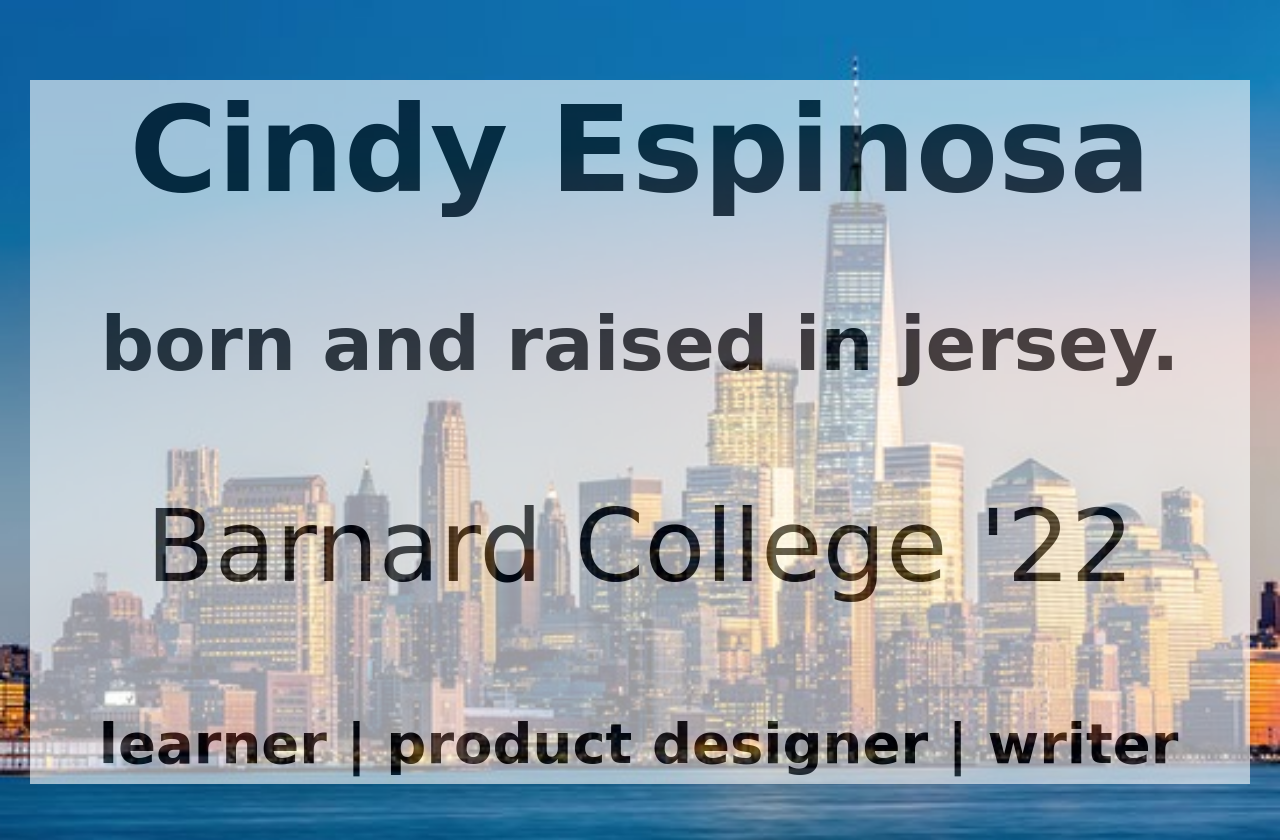
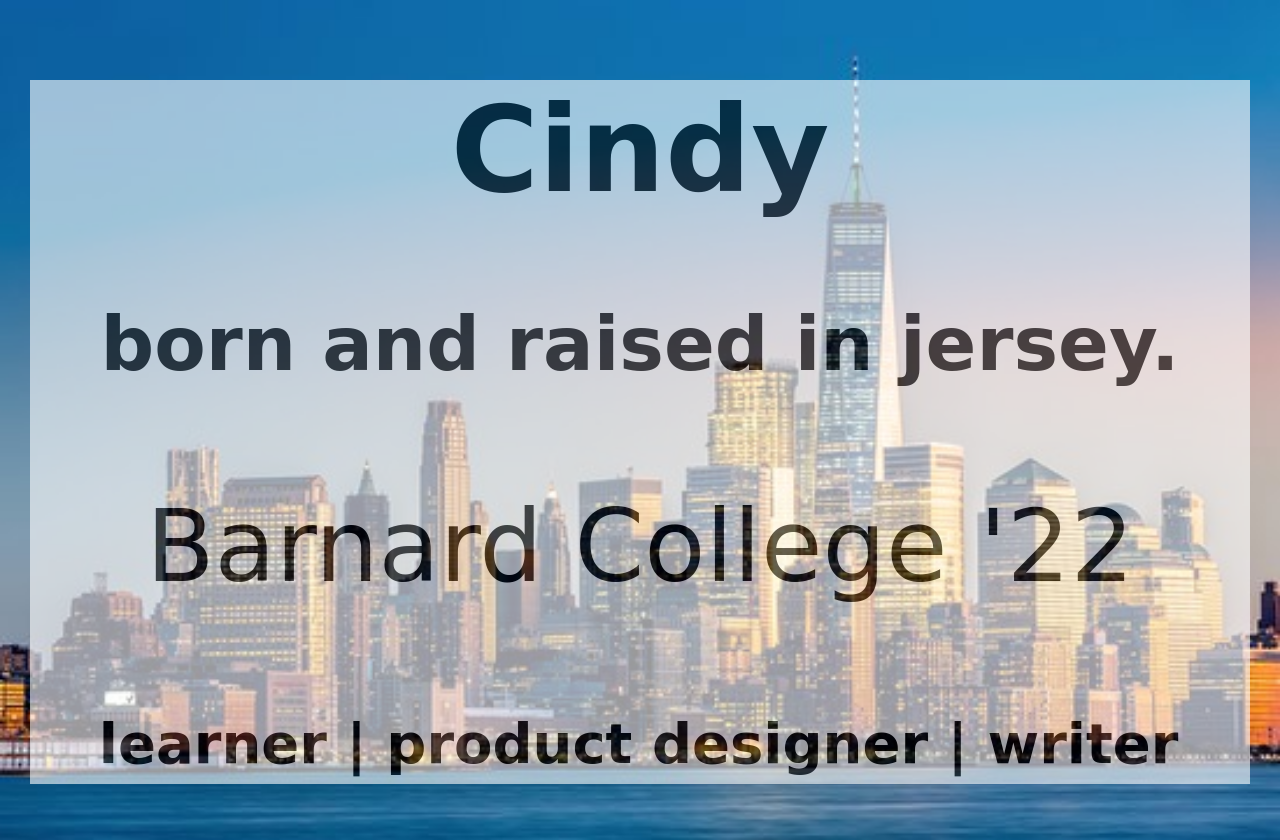
Before and after one commit to cespinosa01/cespinosa01.github.io, a plain HTML site: page index.html in a window 1280 px wide. Drawn offline with nearby package versions, Linux system fonts and the light colour scheme; a web font is replaced by a local one.

Commit message:
changed name

```diff
--- a/index.html
+++ b/index.html
@@ -14,7 +14,7 @@
     <script src="./js/index.js"></script>
     <div class="background">
       <div class="transparency">
-        <h1> Cindy Espinosa </h1>
+        <h1> Cindy  </h1>
         <h2> born and raised in jersey. </h2>
         <p class="barnard"> Barnard College '22 </p>
     <!--    <p class="description"> learner | product designer | writer -->
```
